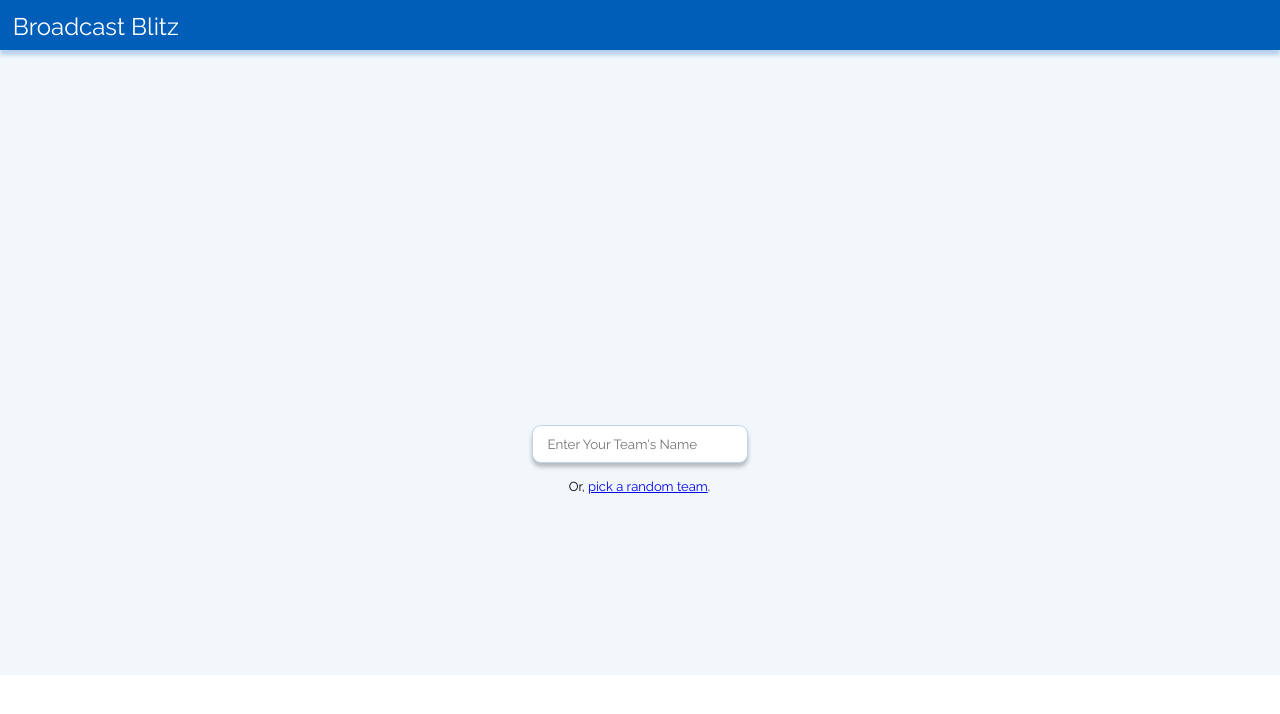
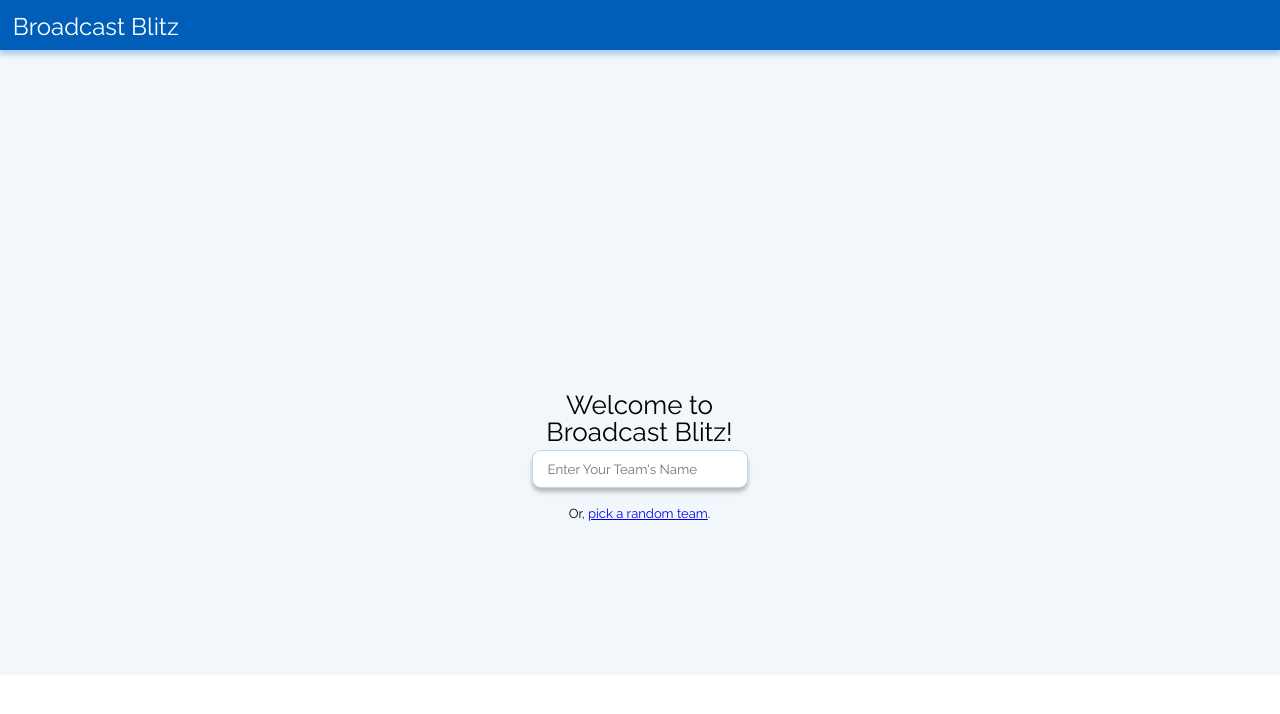
Before and after one commit to mccleskeyc/ncaa, a React (Create React App) app: page / in a window 1280 px wide. Shown: the top 714 px of the page. Built offline with nearby package versions, Linux system fonts and the light colour scheme.

Commit message:
updated labeling for search bar

```diff
--- a/src/App.css
+++ b/src/App.css
@@ -35,6 +35,7 @@ box-shadow: 0px 5px 4px rgba(0, 94, 184, 0.25);
 
 
   color: #000000;
+  padding-bottom: 50px;
 }
 
 .search {
@@ -117,4 +118,5 @@ th {
 }
 .info-text {
   font-size:medium;
+  color: #000000;
 }
--- a/src/Components/Home.js
+++ b/src/Components/Home.js
@@ -4,15 +4,13 @@ export class Home extends Component {
     render() {
         return (
             <div>
-
             <div className="BgBlock"></div>
 
-                <div className="PickText">
+                <div className="PickText"> Welcome to Broadcast Blitz!
 
                     <input type="search" className="search" placeholder="Enter Your Team's Name"></input>
 
                     <div className="randomizer">
-                    <br />
                     <br />
                     <br />
                         Or, <a href="#">pick a random team</a>.
```
